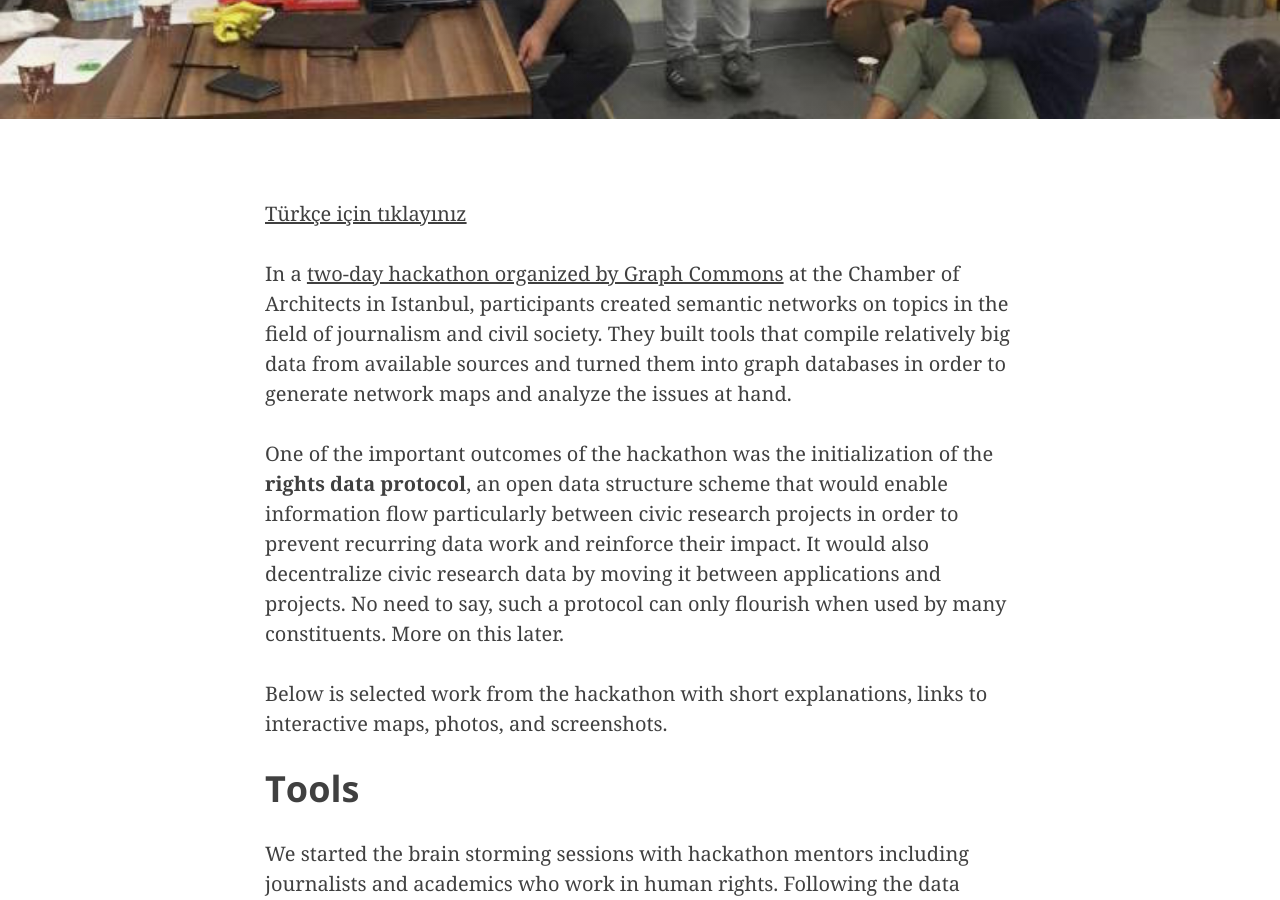
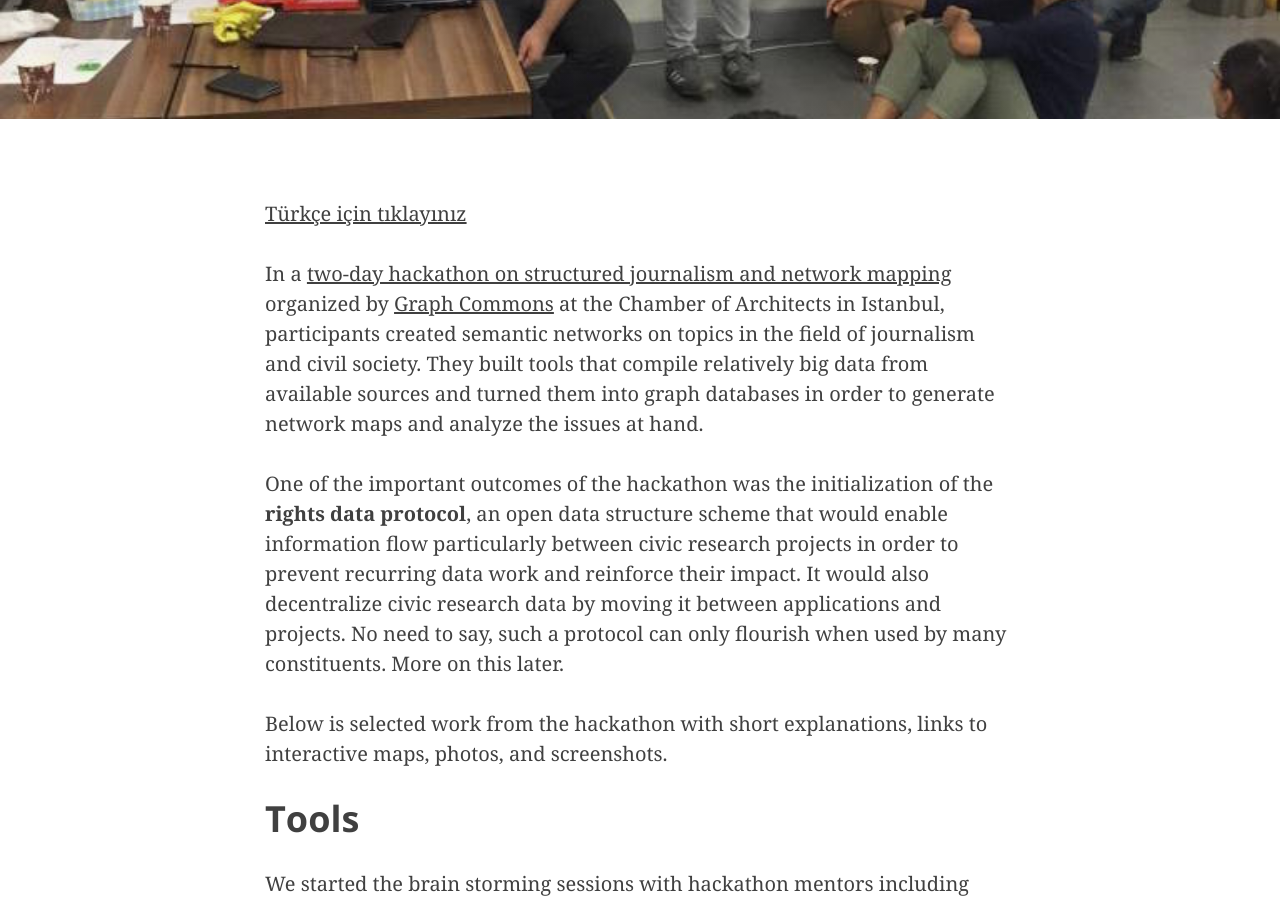
Before and after one commit to graphcommons/hackathons, a Jekyll site: the page built from _posts/2015-08-21-istanbul-yapisal-gazetecilik-documentation-en.md, in a window 1280 px wide and 900 px high, scrolled down 528 px. Built offline with Jekyll 4.4.1, drawn with Linux system fonts in a browser that asks for light colours; nearby versions of some CDN libraries; some of the changed text lies outside the part shown.

Commit message:
links fixed

```diff
--- a/_posts/2015-08-21-istanbul-yapisal-gazetecilik-documentation-en.md
+++ b/_posts/2015-08-21-istanbul-yapisal-gazetecilik-documentation-en.md
@@ -9,7 +9,7 @@ description: "Documentation of the Structured Journalism and Network Mapping Hac
 ---
 [Türkçe için tıklayınız](/hackathons/2015/08/21/istanbul-yapisal-gazetecilik-dokumentasyon/)
 
-In a [two-day hackathon organized by Graph Commons](https://graphcommons.github.io/hackathons/2015/08/21/istanbul-yapisal-gazetecilik-en/) at the Chamber of Architects in Istanbul, participants created semantic networks on topics in the field of journalism and civil society. They built tools that compile relatively big data from available sources and turned them into graph databases in order to generate network maps and analyze the issues at hand.
+In a [two-day hackathon on structured journalism and network mapping](https://graphcommons.github.io/hackathons/2015/08/21/istanbul-yapisal-gazetecilik-en/) organized by [Graph Commons](https://graphcommons.com) at the Chamber of Architects in Istanbul, participants created semantic networks on topics in the field of journalism and civil society. They built tools that compile relatively big data from available sources and turned them into graph databases in order to generate network maps and analyze the issues at hand.
 
 One of the important outcomes of the hackathon was the initialization of the **rights data protocol**, an open data structure scheme that would enable information flow particularly between civic research projects in order to prevent recurring data work and reinforce their impact. It would also decentralize civic research data by moving it between applications and projects. No need to say, such a protocol can only flourish when used by many constituents. More on this later.
 
```
Also changed, not shown: other parts of _posts/2015-08-21-istanbul-yapisal-gazetecilik-documentation-en.md (+1 -1 lines).
